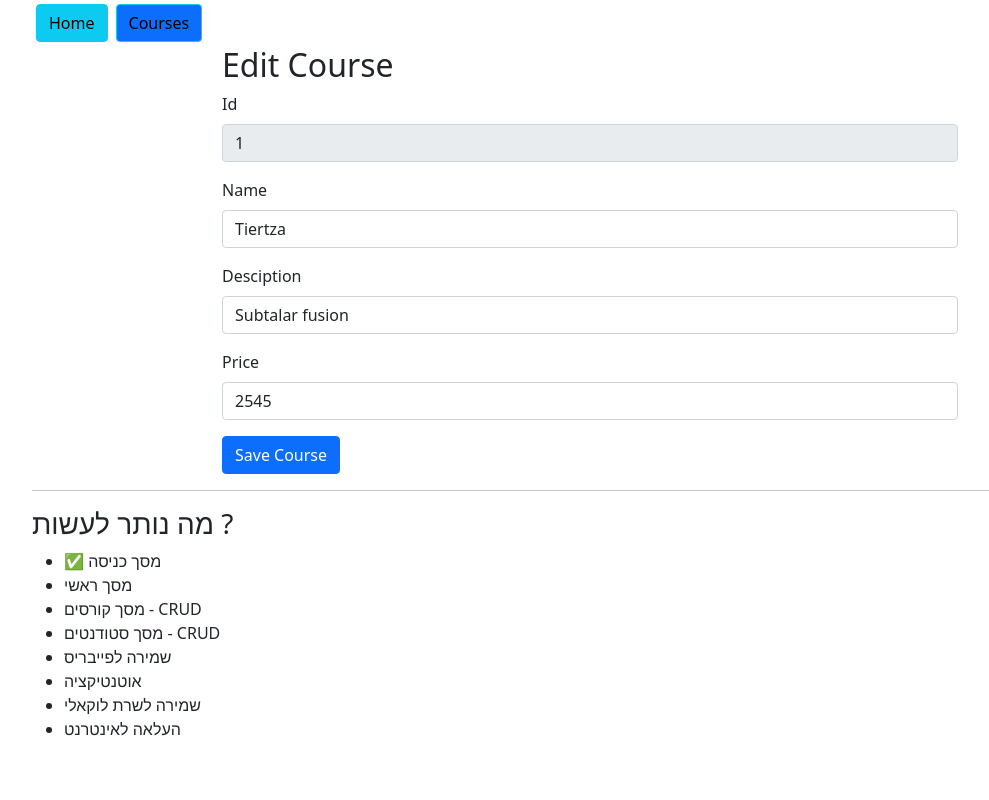
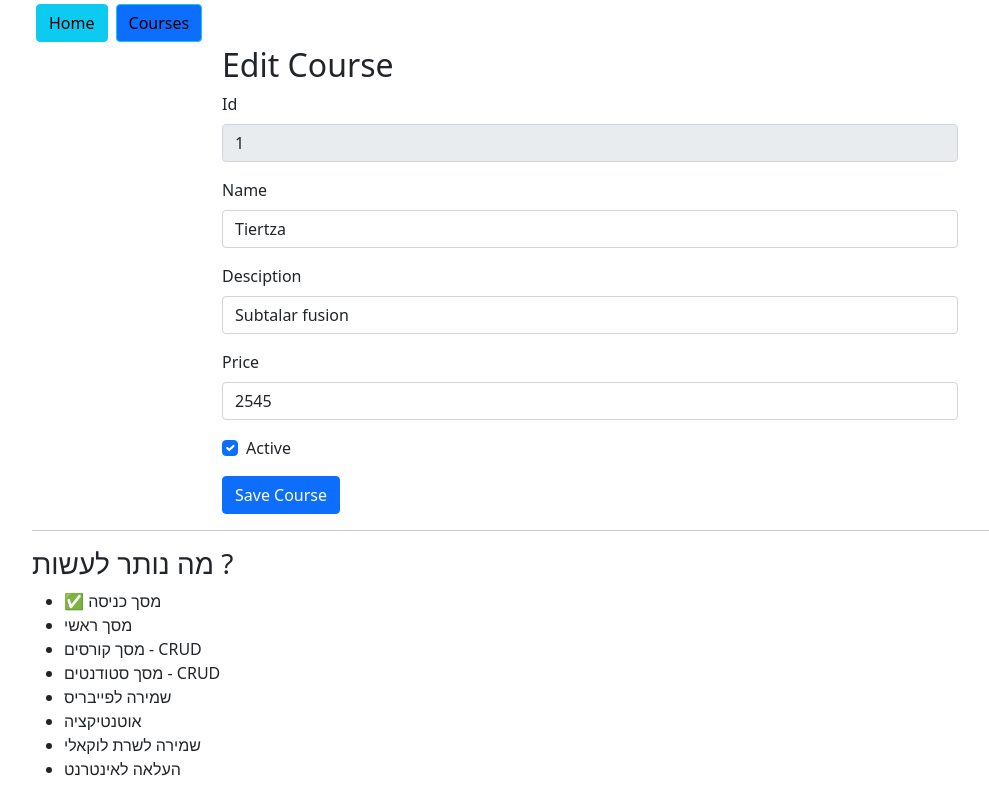
Before and after one commit to eyal7773/crud-ng-demo1, an Angular app: page /courses/edit/1 in a window 1280 px wide. Shown: the whole page, without its empty margins (50-1039 px from the left). Built offline with nearby package versions, Linux system fonts and the light colour scheme; data requests are answered from the project's data file.

Commit message:
edit - isActive field

```diff
--- a/src/app/components/edit-course/edit-course.component.html
+++ b/src/app/components/edit-course/edit-course.component.html
@@ -66,6 +66,18 @@
                 </div>
             </div>
 
+            <div class="form-check mb-3">
+                <input class="form-check-input" type="checkbox"
+                 ngModel
+                 [(ngModel)]="course.isActive"
+                 name="isActive"
+                 >
+                <label class="form-check-label" for="flexCheckDefault">
+                  Active
+                </label>
+              </div>
+
+
             <button class="btn btn-primary">Save Course</button>
 
 
```
